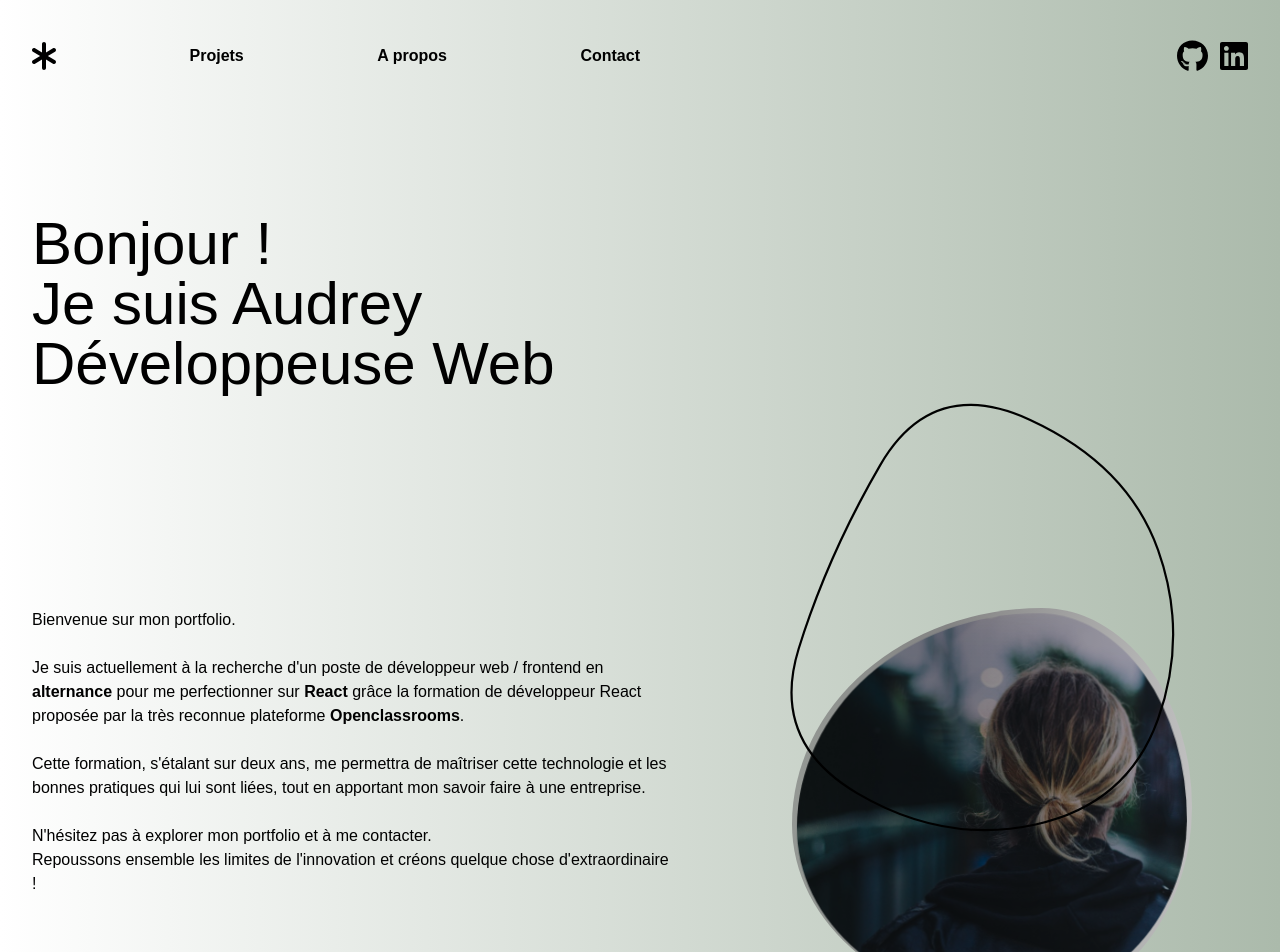
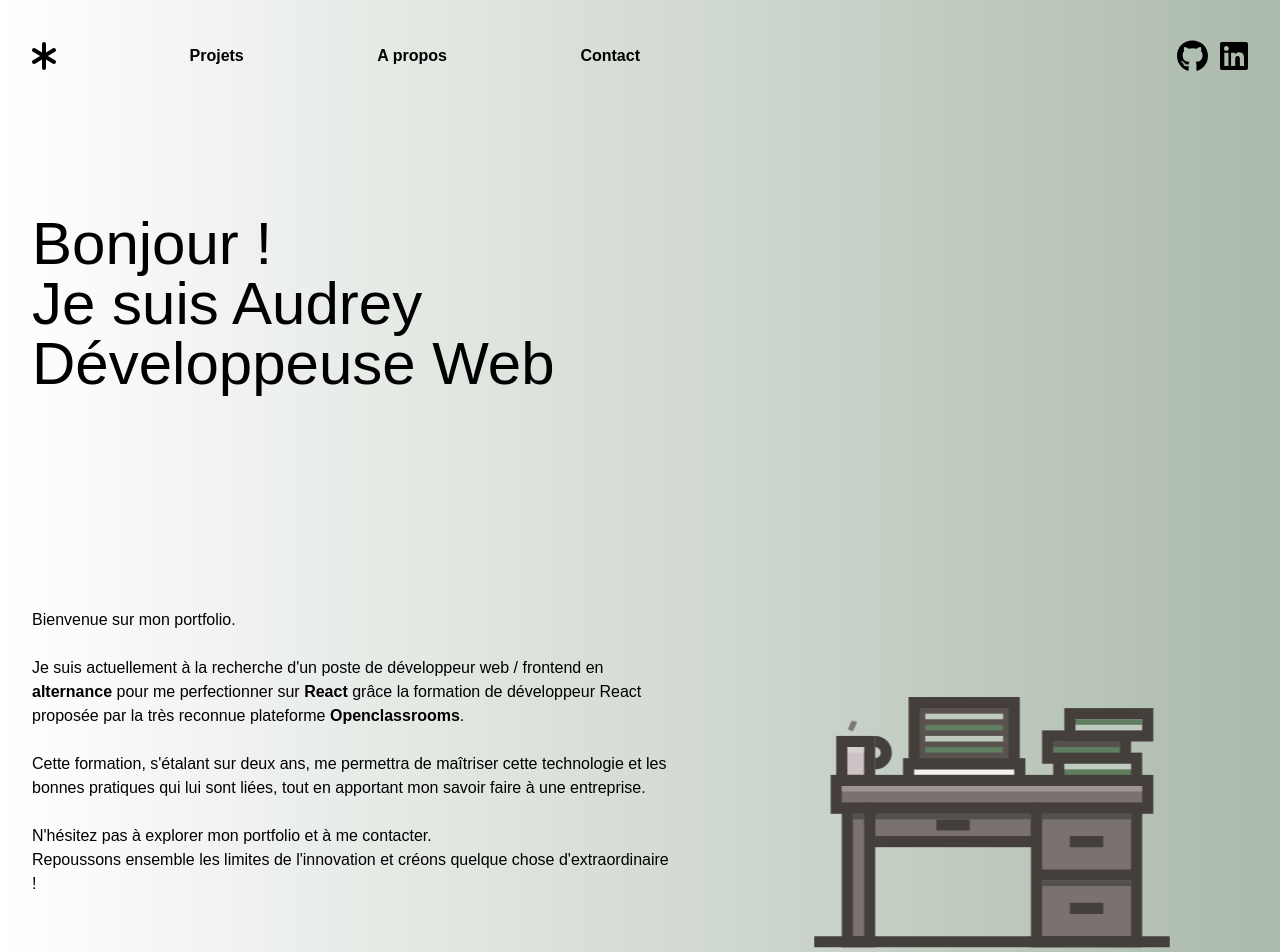
Before and after one commit to st-audrey/ast_portfolio, a Next.js app: page / in a window 1280 px wide. Shown: the top 952 px of the page. Built offline with nearby package versions, Linux system fonts and the light colour scheme; a web font is replaced by a local one.

Commit message:
add animation

```diff
--- /dev/null
+++ b/app/components/Animation/Animation.css
@@ -0,0 +1,69 @@
+/* body {
+  width: 100%;
+  height: 100vh;
+  display: flex;
+  justify-content: center;
+  align-items: center;
+  background-color: #ebe7e7;
+} */
+
+.anim {
+  width: 356px;
+  height: 356px;
+}
+
+/* SMOKE */
+#smoke-1 {
+  stroke-dasharray: 0, 10;
+  animation: smoke 6s ease infinite;
+}
+
+#smoke-2 {
+  stroke-dasharray: 0, 10;
+  animation: smoke 6s 0.5s ease infinite;
+}
+
+@keyframes smoke {
+  0% {
+    stroke-dasharray: 0, 10;
+  }
+  50% {
+    stroke-dasharray: 10, 0;
+  }
+  100% {
+    stroke-dasharray: 10, 0;
+    opacity: 0;
+  }
+}
+
+/* WRITING */
+/* #line-1 {
+  opacity: 0;
+  animation: writing 0.5s linear forwards;
+}
+
+#line-2 {
+  opacity: 0;
+  animation: writing 0.5s 1s linear forwards;
+}
+
+#line-3 {
+  opacity: 0;
+  animation: writing 0.5s 1.5s linear forwards;
+}
+
+#line-4 {
+  opacity: 0;
+  animation: writing 0.5s 2s linear forwards;
+}
+
+@keyframes writing {
+  0% {
+    width: 0px;
+    opacity: 0;
+  }
+  100% {
+    width: 14px;
+    opacity: 1;
+  }
+} */
--- /dev/null
+++ b/app/components/Animation/Animation.jsx
@@ -0,0 +1,297 @@
+import "./Animation.css";
+
+export default function Animation() {
+  return (
+    <div className="flex justify-center">
+      <svg
+        className="anim"
+        width="64"
+        height="64"
+        viewBox="0 0 64 64"
+        fill="none"
+        xmlns="http://www.w3.org/2000/svg"
+      >
+        <g id="study">
+          <rect width="64" height="64" />
+          <g id="smoke">
+            <path
+              id="smoke-2"
+              d="M9 21L9.55279 19.8944C9.83431 19.3314 9.83431 18.6686 9.55279 18.1056L9 17L8.44721 15.8944C8.16569 15.3314 8.16569 14.6686 8.44721 14.1056L9 13"
+              stroke="#797270"
+            />
+            <path
+              id="smoke-1"
+              d="M6.5 22L7.05279 20.8944C7.33431 20.3314 7.33431 19.6686 7.05279 19.1056L6.5 18L5.94721 16.8944C5.66569 16.3314 5.66569 15.6686 5.94721 15.1056L6.5 14"
+              stroke="#797270"
+            />
+          </g>
+          <g id="laptop">
+            <rect
+              id="laptop-base"
+              x="17"
+              y="28"
+              width="20"
+              height="3"
+              fill="#F3F3F3"
+              stroke="#453F3C"
+              stroke-width="2"
+            />
+            <rect
+              id="laptop-screen"
+              x="18"
+              y="17"
+              width="18"
+              height="11"
+              fill="#5A524E"
+              stroke="#453F3C"
+              stroke-width="2"
+            />
+            <rect
+              id="line-1"
+              x="20"
+              y="19"
+              width="14"
+              height="1"
+              fill="#C0CBC0"
+            />
+            <rect
+              id="line-2"
+              x="20"
+              y="21"
+              width="14"
+              height="1"
+              fill="#5f7d5f"
+            />
+            <rect
+              id="line-3"
+              x="20"
+              y="23"
+              width="14"
+              height="1"
+              fill="#C0CBC0"
+            />
+            <rect
+              id="line-4"
+              x="20"
+              y="25"
+              width="14"
+              height="1"
+              fill="#5f7d5f"
+            />
+          </g>
+          <g id="cup">
+            <rect
+              id="Rectangle 978"
+              x="5"
+              y="24"
+              width="5"
+              height="7"
+              fill="#CCC4C4"
+              stroke="#453F3C"
+              stroke-width="2"
+            />
+            <path
+              id="Ellipse 416"
+              d="M11 28C12.1046 28 13 27.1046 13 26C13 24.8954 12.1046 24 11 24"
+              stroke="#453F3C"
+              stroke-width="2"
+            />
+            <rect
+              id="Rectangle 996"
+              x="6"
+              y="25"
+              width="3"
+              height="1"
+              fill="#D6D2D1"
+            />
+          </g>
+          <g id="books">
+            <rect
+              id="Rectangle 984"
+              x="58"
+              y="27"
+              width="4"
+              height="14"
+              transform="rotate(90 58 27)"
+              fill="#5f7d5f"
+              stroke="#453F3C"
+              stroke-width="2"
+            />
+            <rect
+              id="Rectangle 985"
+              x="56"
+              y="23"
+              width="4"
+              height="14"
+              transform="rotate(90 56 23)"
+              fill="#5f7d5f"
+              stroke="#453F3C"
+              stroke-width="2"
+            />
+            <rect
+              id="Rectangle 986"
+              x="60"
+              y="19"
+              width="4"
+              height="14"
+              transform="rotate(90 60 19)"
+              fill="#C0CBC0"
+              stroke="#453F3C"
+              stroke-width="2"
+            />
+            <rect
+              id="Rectangle 993"
+              x="47"
+              y="20"
+              width="12"
+              height="1"
+              fill="#5f7d5f"
+            />
+            <rect
+              id="Rectangle 994"
+              x="43"
+              y="24"
+              width="12"
+              height="1"
+              fill="#54504E"
+            />
+            <rect
+              id="Rectangle 995"
+              x="45"
+              y="28"
+              width="12"
+              height="1"
+              fill="#C0CBC0"
+            />
+          </g>
+          <g id="desk">
+            <rect
+              id="Rectangle 973"
+              x="4"
+              y="31"
+              width="56"
+              height="5"
+              fill="#797270"
+              stroke="#453F3C"
+              stroke-width="2"
+            />
+            <rect
+              id="Rectangle 987"
+              x="10"
+              y="36"
+              width="30"
+              height="6"
+              fill="#797270"
+              stroke="#453F3C"
+              stroke-width="2"
+            />
+            <rect
+              id="Rectangle 975"
+              x="6"
+              y="36"
+              width="4"
+              height="24"
+              fill="#797270"
+              stroke="#453F3C"
+              stroke-width="2"
+            />
+            <rect
+              id="Rectangle 974"
+              x="40"
+              y="36"
+              width="18"
+              height="24"
+              fill="#797270"
+              stroke="#453F3C"
+              stroke-width="2"
+            />
+            <line
+              id="Line 129"
+              x1="40"
+              y1="48"
+              x2="58"
+              y2="48"
+              stroke="#453F3C"
+              stroke-width="2"
+            />
+            <line
+              id="Line 130"
+              x1="22"
+              y1="39"
+              x2="28"
+              y2="39"
+              stroke="#453F3C"
+              stroke-width="2"
+            />
+            <line
+              id="Line 142"
+              x1="46"
+              y1="42"
+              x2="52"
+              y2="42"
+              stroke="#453F3C"
+              stroke-width="2"
+            />
+            <line
+              id="Line 131"
+              x1="46"
+              y1="54"
+              x2="52"
+              y2="54"
+              stroke="#453F3C"
+              stroke-width="2"
+            />
+            <rect
+              id="Rectangle 988"
+              x="11"
+              y="37"
+              width="28"
+              height="1"
+              fill="#54504E"
+            />
+            <rect
+              id="Rectangle 992"
+              x="5"
+              y="32"
+              width="54"
+              height="1"
+              fill="#9E9492"
+            />
+            <rect
+              id="Rectangle 989"
+              x="7"
+              y="37"
+              width="2"
+              height="1"
+              fill="#54504E"
+            />
+            <rect
+              id="Rectangle 990"
+              x="41"
+              y="37"
+              width="16"
+              height="1"
+              fill="#54504E"
+            />
+            <rect
+              id="Rectangle 991"
+              x="41"
+              y="49"
+              width="16"
+              height="1"
+              fill="#54504E"
+            />
+            <line
+              id="Line 143"
+              y1="60"
+              x2="64"
+              y2="60"
+              stroke="#453F3C"
+              stroke-width="2"
+            />
+          </g>
+        </g>
+      </svg>
+    </div>
+  );
+}
--- a/app/components/FlipCard/FlipCard.jsx
+++ b/app/components/FlipCard/FlipCard.jsx
@@ -87,7 +87,7 @@ export default function FlipCard(props) {
                   : props.title == "junior"
                   ? "INTP"
                   : props.title == "creative"
-                  ? "Exigente"
+                  ? "Dev Web"
                   : null}
               </p>
             </div>
@@ -98,9 +98,9 @@ export default function FlipCard(props) {
                   : props.title == "equipe"
                   ? "Je suis capable de travailler et de m’organiser de manière autonome."
                   : props.title == "junior"
-                  ? "Le mot - corporate - me fait froid dans le dos."
+                  ? "Accorde une importance plus grande aux critères objectifs qu'à des considérations sociales et/ou passionnelles"
                   : props.title == "creative"
-                  ? "Choisir une typo pour ce portfolio m’a pris 4 jours."
+                  ? "Je ne suis pas Web Designer. Choisir une typo pour ce portfolio... m’a pris 4 jours."
                   : null}
               </p>
             </div>
--- a/app/components/Presentation/Presentation.jsx
+++ b/app/components/Presentation/Presentation.jsx
@@ -1,5 +1,6 @@
 import Image from "next/image";
 import Blob from "../Blob/Blob";
+import Animation from "../Animation/Animation";
 
 export default function Presentation() {
   return (
@@ -24,7 +25,8 @@ export default function Presentation() {
       </div>
       <div className="w-6/12 h-auto">
         {/* <Image src="/photo.jpg" alt="" width="400" height="400" /> */}
-        <Blob />
+        {/* <Blob /> */}
+        <Animation />
       </div>
     </div>
   );
```
